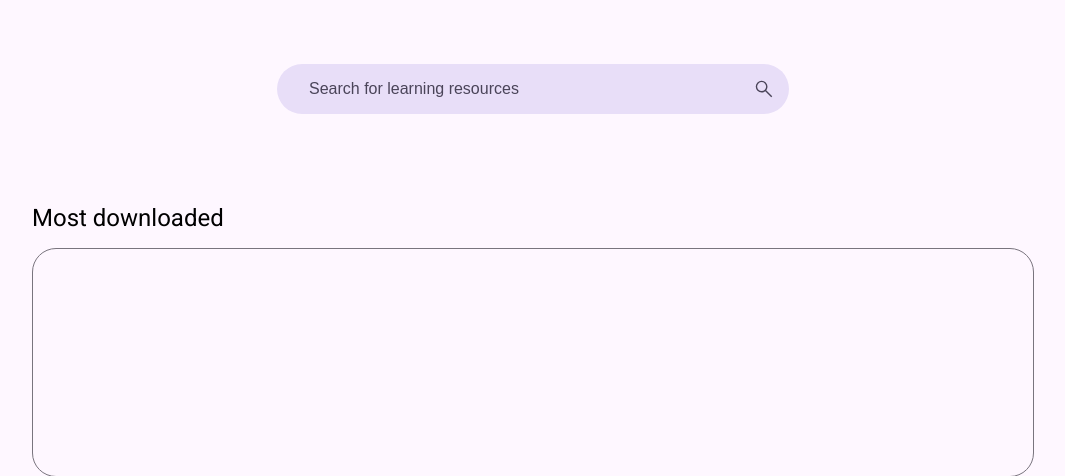
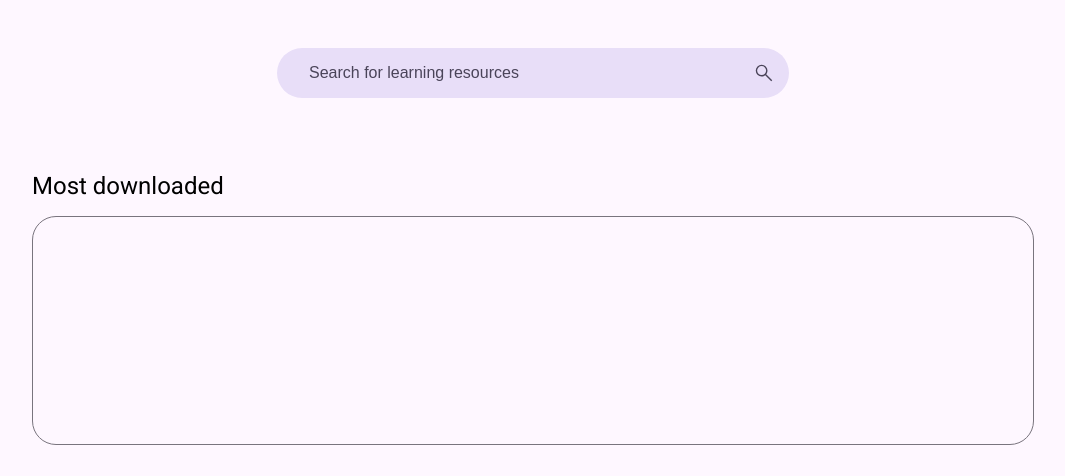
Before and after one commit to 8-bit-confusion/cs4640-project, a PHP site: page /views/explore.php in a window 1280 px wide. Shown: the part 85-561 px from the top of the page, without its empty margins (107-1172 px from the left). Run offline with PHP 8.4, Linux system fonts and the light colour scheme; the template is opened without the code that fills it, so the values that code supplies are empty.

Commit message:
minor layout changes

```diff
--- a/styles/main.css
+++ b/styles/main.css
@@ -65,7 +65,7 @@ button:hover {
     align-items: center;
     width: 100%;
     flex-grow: 1;
-    padding: 64px 0px;
+    padding: 48px 0px;
 }
 
 #search-bar-form {
```
Also changed, not shown: views/explore.php (+4 -4 lines).
